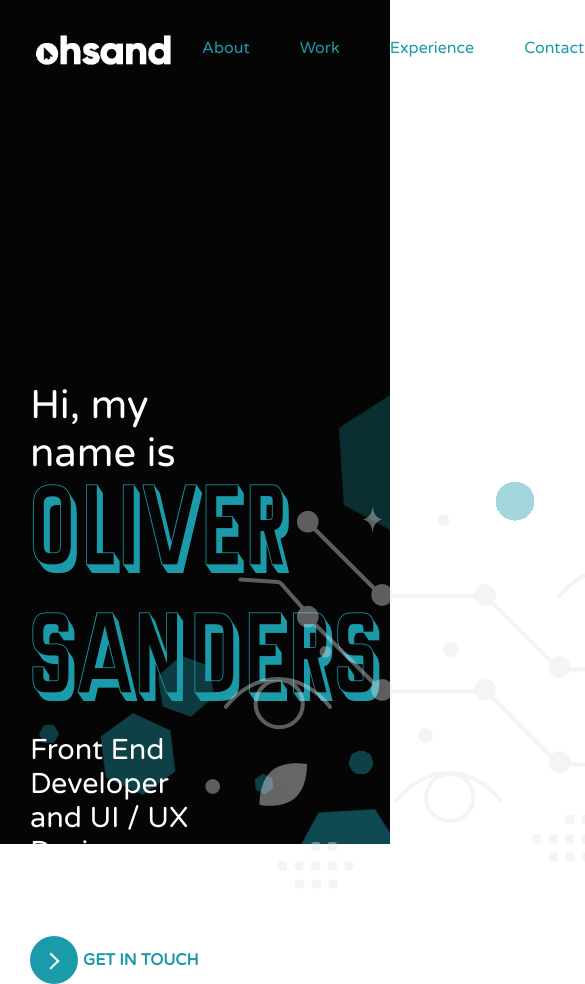
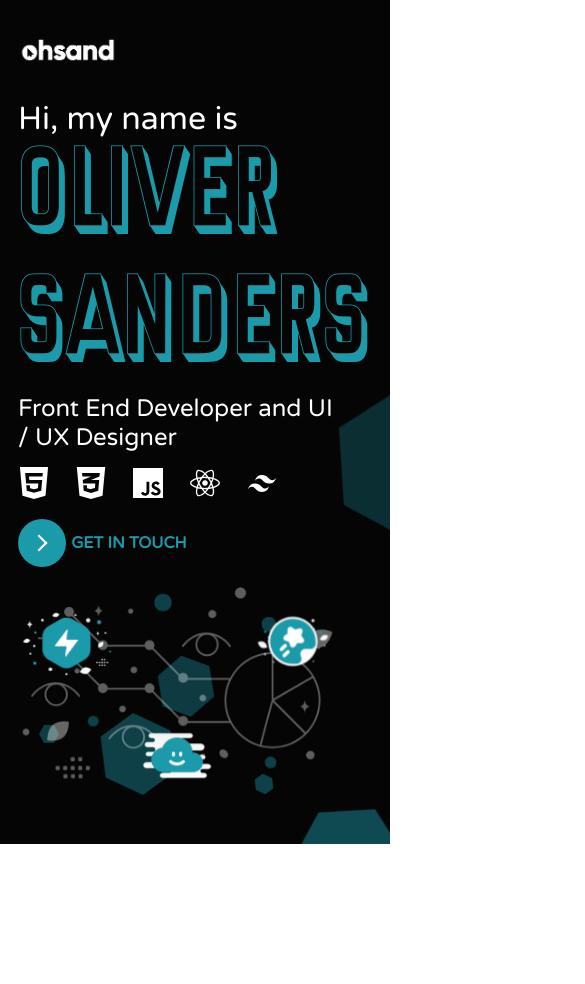
Before and after one commit to ohsand/portfolio2023, a plain HTML site: page index.html in a window 390 px wide. Shown: the top 984 px of the page, 585 px wide, since content can reach past the window. After the commit the page ends 844 px from the top, so only its background shows below. Drawn offline with Linux system fonts and the light colour scheme.

Commit message:
fix page height

```diff
--- a/index.html
+++ b/index.html
@@ -69,11 +69,11 @@
                     </div>
                     <div id="presentationVisual" data-tilt>
                         <img id="backgroundVisual" src="./assets/115.png" alt="web dev image">
-                        <!-- <div class="smallIcons">
+                        <div class="smallIcons">
                             <img id="smallIconOne" src="./assets/160.png" alt="icon">
                             <img id="smallIconTwo" src="./assets/230.png" alt="icon">
                             <img id="smallIconThree" src="./assets/358.png" alt="icon">
-                        </div> -->
+                        </div>
                     </div>
                 </div>
             </div>
--- a/styles.css
+++ b/styles.css
@@ -19,13 +19,12 @@ body {
 header {
     display: flex;
     align-items: flex-start;
-    height: auto;
     flex-direction: column;
     align-items: center;
     background: #050505;
-    background: -webkit-linear-gradient(to left, #8f94fb, #4e54c8);
     width: 100%;
-    height:100vh;
+    min-height: 100vh;
+    height: max-content;
 }
 
 #main {
@@ -33,7 +32,12 @@ header {
     margin: auto;
     margin: 0;
     z-index: 100;
-    width: 100%;
+    min-height: 100vh;
+    height: auto;
+    justify-content: center;
+    display: flex;
+    flex-direction: column;
+    position: relative;
 }
 
 #header {
@@ -44,10 +48,18 @@ header {
     height: 100px;
     padding: 0px 30px;
     z-index: 100;
+    position: absolute;
+    top: 0;
+    width: 100%;
+    box-sizing: border-box;
 }
 
 #header img {
-    height: 40px;
+    width: 150px;
+    max-width: 15%;
+    min-width: 100px;
+    /* height: 40px; */
+    /* max-width: 10%; */
 }
 
 header .hamburger {
@@ -92,7 +104,7 @@ a:hover {
     padding: 0px 30px;
     margin: 0;
     position: relative;
-    top: 40%;
+    /* top: 40%; */
     display: flex;
     flex-direction: row;
     justify-content: space-between;
@@ -237,15 +249,12 @@ button {
     fill: #1B9AAA;
 }
 
-#presentationText, #presentationVisual {
-    width: 50%;
-}
-
 #presentationVisual {
     display: flex;
     transform-style: preserve-3d;
     max-width: 50%;
-    flex: 0 50%;
+    justify-content: center;
+    align-items: center;
 }
 
 #backgroundVisual {
@@ -253,6 +262,7 @@ button {
     width: auto;
     opacity: .4;
     position: relative;
+    max-width:100%;
 }
 
 .smallIcons img {
@@ -262,90 +272,113 @@ button {
 
 .smallIcons {
     transform-style: preserve-3d;
+    position: fixed;
+    width: auto;
+    height: auto;
 }
 
 #smallIconOne {
-    right: 450px;
-    top: 15%;
+    right: 45px;
+    bottom: 20%;
     width: 180px;
     height: auto;
 }
 
 #smallIconTwo {
-    left: -400px;
-    bottom: 15%;
+    left: -80px;
+    top: 40px;
     width: 130px;
     height: auto;
 }
 
 #smallIconThree {
-    right: 70px;
-    top: 19%;
+    left: 70px;
+    bottom: 15px;
     width: 130px;
     height: auto;
 }
 
-/* @media screen and (max-width: 1265px) {
+@media screen and (max-width: 900px) {
     #presentation {
-        top: 10%;
         flex-direction: column;
+        /* top: 10%; */
+        top: 100px;
+        flex-wrap: wrap;
     }
 
-    header {
-        height: fit-content;
+    #main {
+        justify-content: flex-start;
+    }
+
+    #presentationText  {
+        max-width: 90%;
+        width: auto;
     }
 
     #presentationText {
-        margin-bottom: 50px;
-        margin-top: 50px;
+        margin-bottom: 20px;
+    }
+
+    h1 {
+        font-weight: 400;
+        font-size: 2em;
+    }
+
+    #presentation p {
+        font-size: 1.5em;
     }
 
     #presentationVisual {
-        height: 400px;
-        margin-bottom: 70px;
+        max-width: 90%;
     }
 
+    /* h2 {
+        font-size: 7em;
+    } */
+
+}
+
+@media screen and (max-width: 785px) {
+    .navbar {
+        display: none;
+    }
+
+    #presentation {
+        justify-content: flex-start;
+        align-items: flex-start;
+    }
+
+    #header, #presentation {
+        padding-left: 20px;
+        padding-right: 20px;
+    }
+}
+
+@media screen and (max-width: 500px) {
     #smallIconOne {
-        left: -575px;
+        right: 45px;
+        bottom: 20%;
+        width: 120px;
+        height: auto;
     }
 
     #smallIconTwo {
-        left: -380px;
-        bottom: 15%;
-        width: 130px;
+        left: -40px;
+        top: 40px;
+        width: 80px;
+        height: auto;
+    }
+
+    #smallIconThree {
+        left: 70px;
+        bottom: 15px;
+        width: 80px;
         height: auto;
     }
 }
 
-@media screen and (max-width: 1100px) {
-    #presentation {
-
-        top: 10%;
-        width: 90%;
-    }
-
-    #presentationText {
-        align-items: center;
-    }
-
-    .navbar {
-        display: none;
+@media screen and (max-width: 900px) and (min-width: 500px) {
+    header {
+        height: 105vh;
     }
 }
-
-@media screen and (max-width: 720px) {
-    #presentation {
-        align-items: flex-start;
-        justify-content: center;
-    }
-
-    #presentationVisual {
-        width: 100%;
-        display: none;
-    }
-    #presentationVisual img {
-        display: none;
-        width: 100%;
-
-    }
-} */
```
